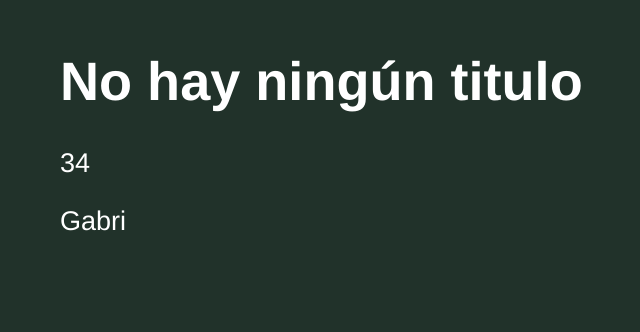
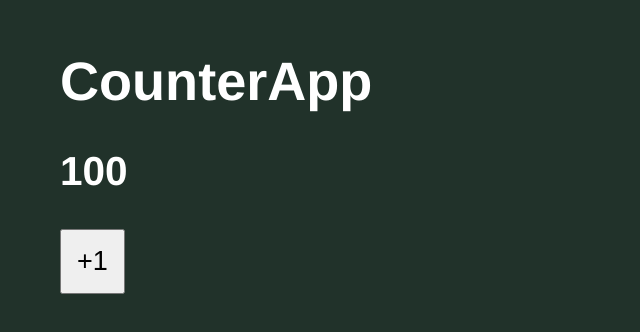
Before and after one commit to gmaimo/React_1, a React (Vite) app: page / in a window 1280 px wide. Shown: the part 134-466 px from the top of the page, without its empty margins (88-728 px from the left). Built offline with nearby package versions, Linux system fonts and the light colour scheme.

Commit message:
counterApp (hook, click event)

```diff
--- /dev/null
+++ b/src/CounterApp.jsx
@@ -0,0 +1,28 @@
+import { useState } from 'react';
+import PropTypes from 'prop-types';
+
+
+export const CounterApp = ({ value }) => {
+
+
+    const [ counter, setCounter ] = useState( value );
+
+    const handelAdd = () => {
+        // console.log(event)
+        setCounter( counter + 1 );
+        // setCounter( (c) => c + 1 )
+    }
+
+    return (
+        <>
+            <h1>CounterApp</h1>
+            <h2> { counter } </h2>
+            <button onClick={ handelAdd }> +1 </button>
+        </>
+    );
+  }
+
+
+CounterApp.propTypes = {
+    value: PropTypes.number.isRequired,
+}
--- a/src/main.jsx
+++ b/src/main.jsx
@@ -1,8 +1,8 @@
 import React from 'react';
 import ReactDOM from 'react-dom/client';
 
-import { FirstApp } from './FirstApp';
-import { HelloWorldApp } from './HelloWorldApp';
+//import { FirstApp } from './FirstApp';
+import { CounterApp } from './CounterApp';
 
 // import App from './HelloWorldApp';
 
@@ -11,6 +11,6 @@ import './styles.css';
 
 ReactDOM.createRoot(document. getElementById('root')).render(
     <React.StrictMode>
-        <FirstApp />
+        <CounterApp value={ 100 } />
     </React.StrictMode>
 );
--- a/src/styles.css
+++ b/src/styles.css
@@ -7,3 +7,9 @@ html, body {
     font-size: 1.3rem;
     padding: 70px;
 }
+
+button{
+    padding: 15px;
+    font-size: 1.3rem;
+
+}
```
